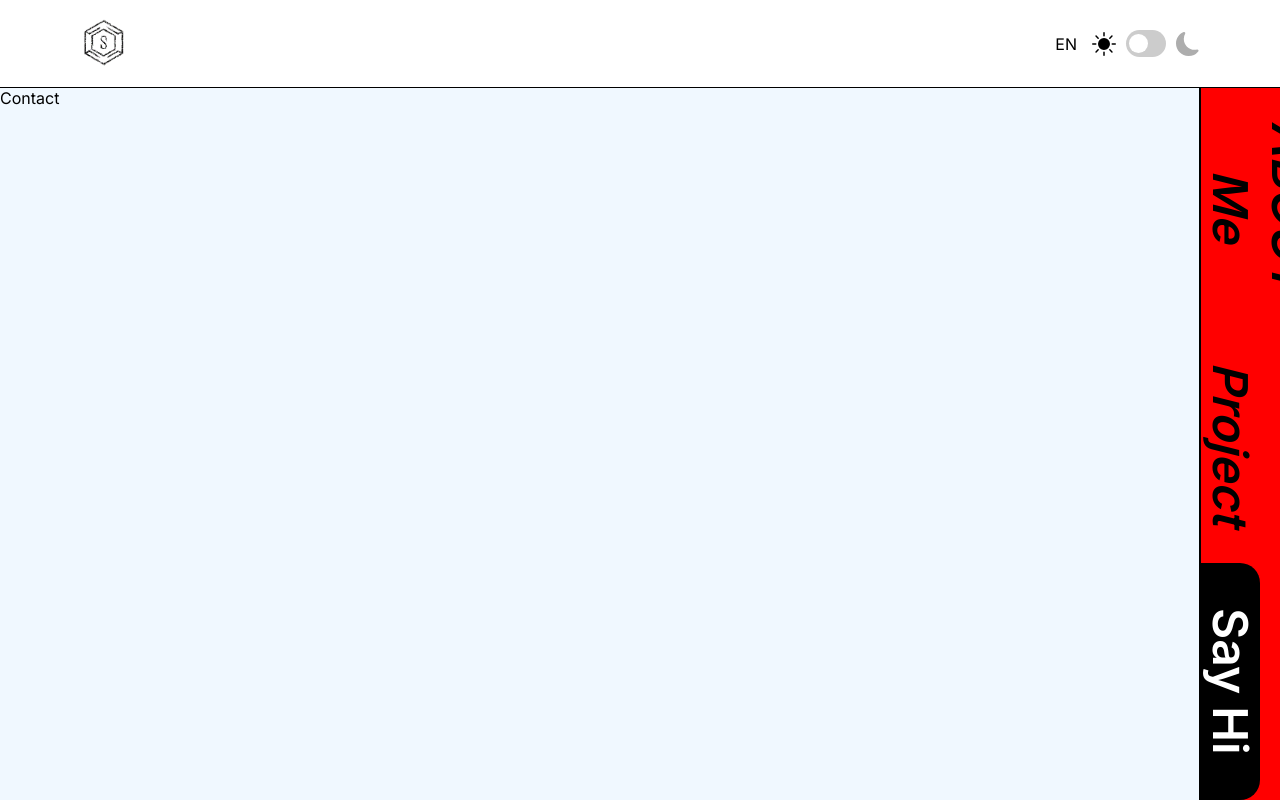
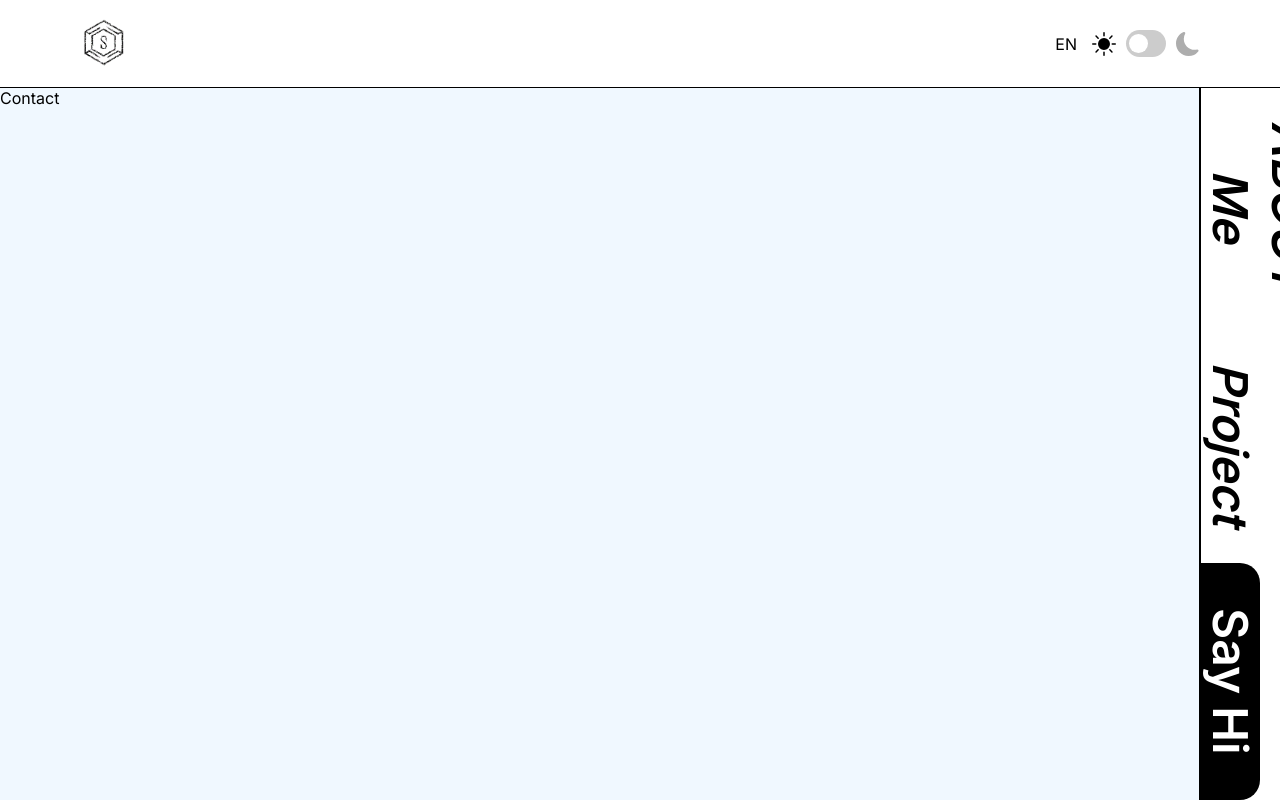
Before and after one commit to 95SR/portfolio-2, a React (Create React App) app: page /hi in a window 1280 px wide. Shown: the top 800 px of the page. Built offline with nearby package versions, Linux system fonts and the light colour scheme.

Commit message:
edit layout

```diff
--- a/src/App.css
+++ b/src/App.css
@@ -11,7 +11,7 @@
 
 .menu{
   grid-area: men;
- background-color: red;
+
 
 
 }
--- a/src/component/Menu.css
+++ b/src/component/Menu.css
@@ -7,7 +7,7 @@
     align-items: center;
 
     height: 100%;
-    border-left: solid 1px;
+    border-left: solid black 0.5px;
 }
 
 
```
